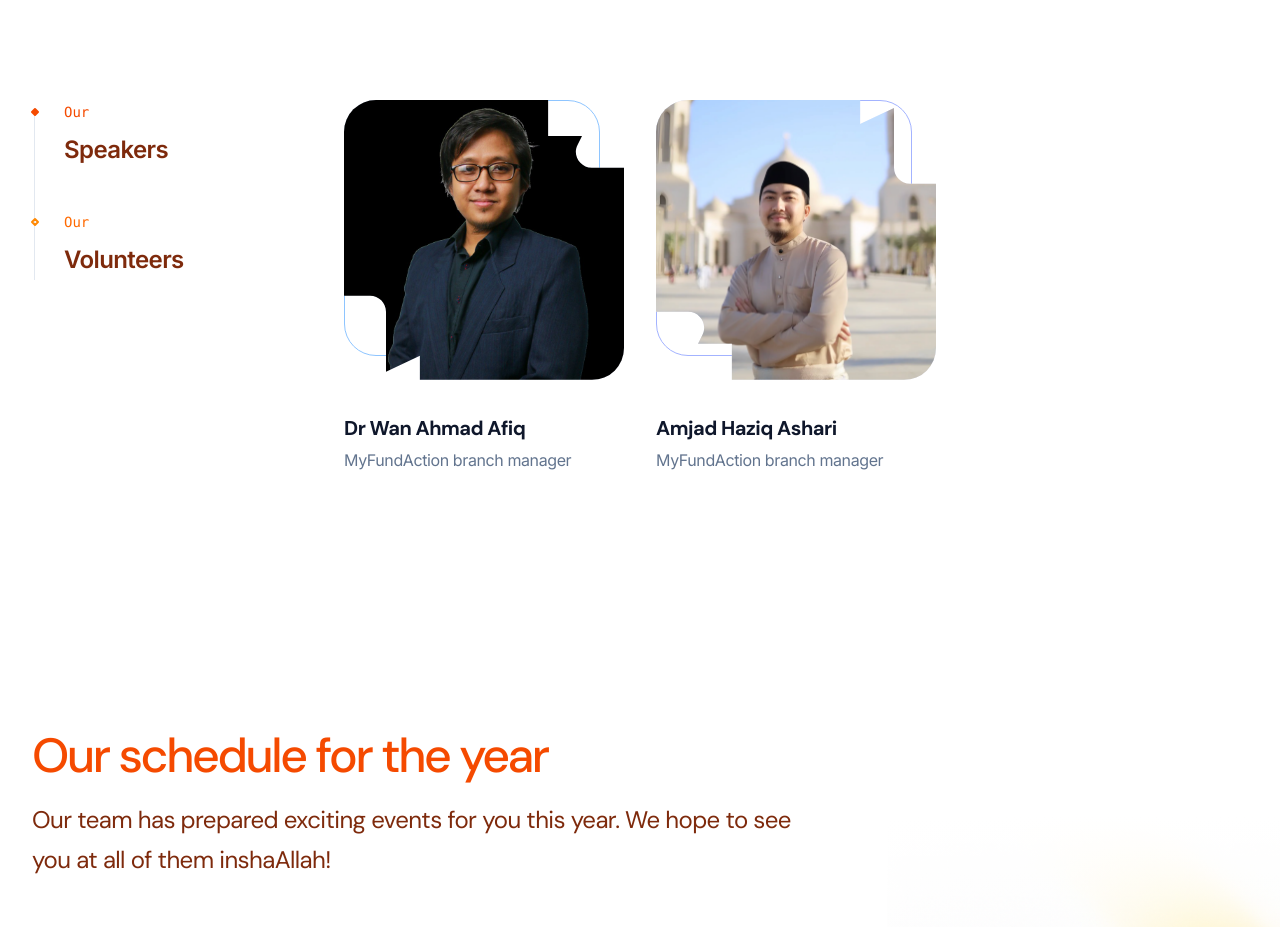
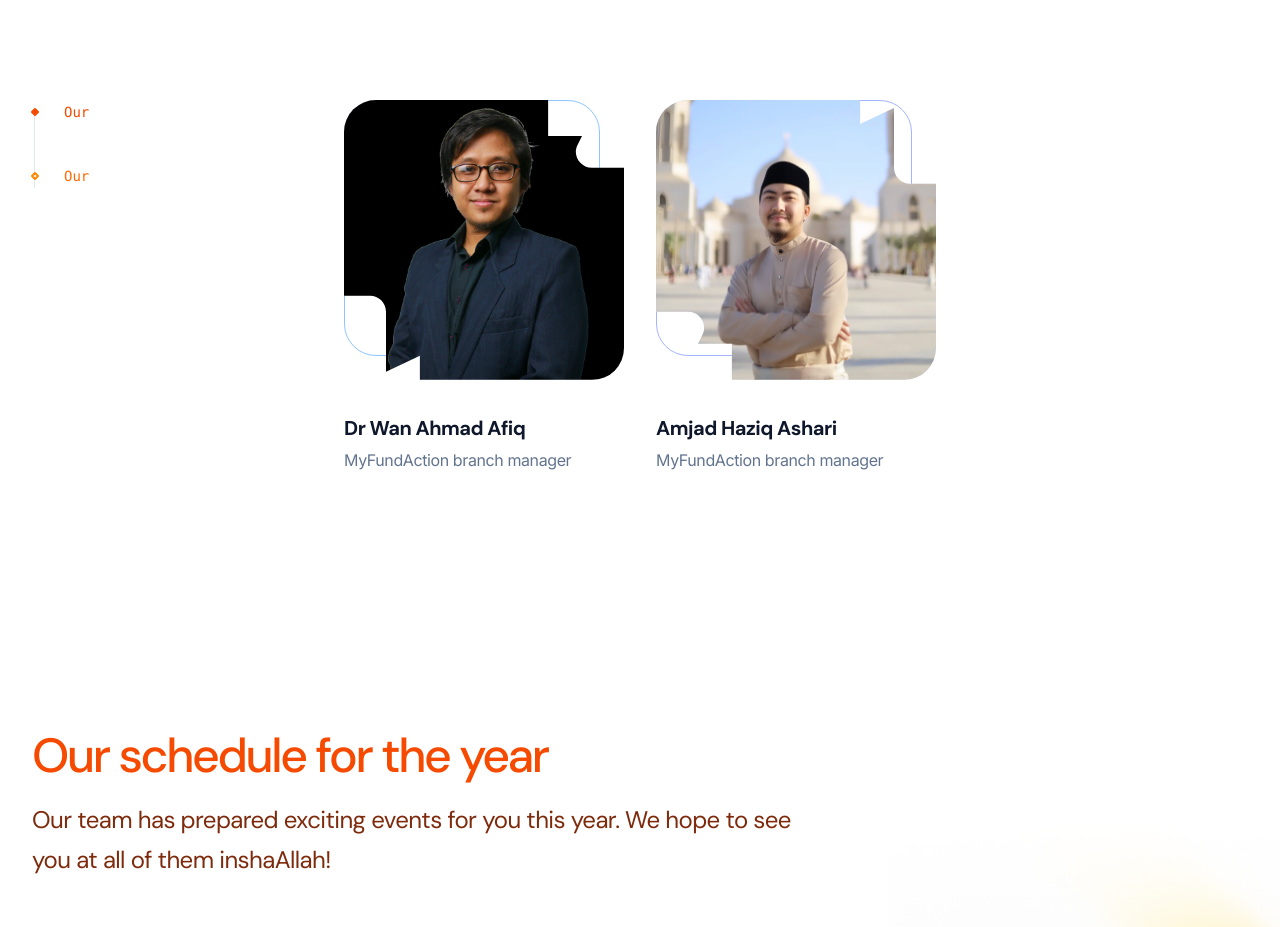
Before and after one commit to A-Ariyanto/halaqa-page, a Next.js app: page / in a window 1280 px wide. Shown: the part 1561-2488 px from the top of the page. Built offline with nearby package versions, Linux system fonts and the light colour scheme.

Commit message:
updated the names in Speaker.tsx

```diff
--- a/src/components/Speakers.tsx
+++ b/src/components/Speakers.tsx
@@ -20,7 +20,7 @@ const teams = [
   {
     name: 'Our',
     title: 'Speakers',
-    dateTime: '2022-04-04',
+    sectionNumber: '1',
     speakers: [
       {
         name: 'Dr Wan Ahmad Afiq',
@@ -37,7 +37,7 @@ const teams = [
   {
     name: 'Our',
     title: 'Volunteers',
-    dateTime: '2022-04-05',
+    sectionNumber: '2',
     speakers: [
       {
         name: 'Abdullah Ariyanto',
@@ -137,7 +137,7 @@ export function Speakers() {
               {({ selectedIndex }) => (
                 <>
                   {teams.map((day, dayIndex) => (
-                    <div key={day.dateTime} className="relative lg:pl-8">
+                    <div key={day.sectionNumber} className="relative lg:pl-8">
                       <DiamondIcon
                         className={clsx(
                           'absolute top-[0.5625rem] left-[-0.5px] hidden h-1.5 w-1.5 overflow-visible lg:block',
@@ -160,12 +160,6 @@ export function Speakers() {
                             {day.name}
                           </Tab>
                         </div>
-                        <time
-                          dateTime={day.dateTime}
-                          className="mt-1.5 block text-2xl font-semibold tracking-tight text-orange-900"
-                        >
-                          {day.title}
-                        </time>
                       </div>
                     </div>
                   ))}
@@ -176,7 +170,7 @@ export function Speakers() {
           <TabPanels className="lg:col-span-3">
             {teams.map((day) => (
               <TabPanel
-                key={day.dateTime}
+                key={day.sectionNumber}
                 className="grid grid-cols-1 gap-x-8 gap-y-10 data-selected:not-data-focus:outline-hidden sm:grid-cols-2 sm:gap-y-16 md:grid-cols-3"
                 unmount={false}
               >
```
